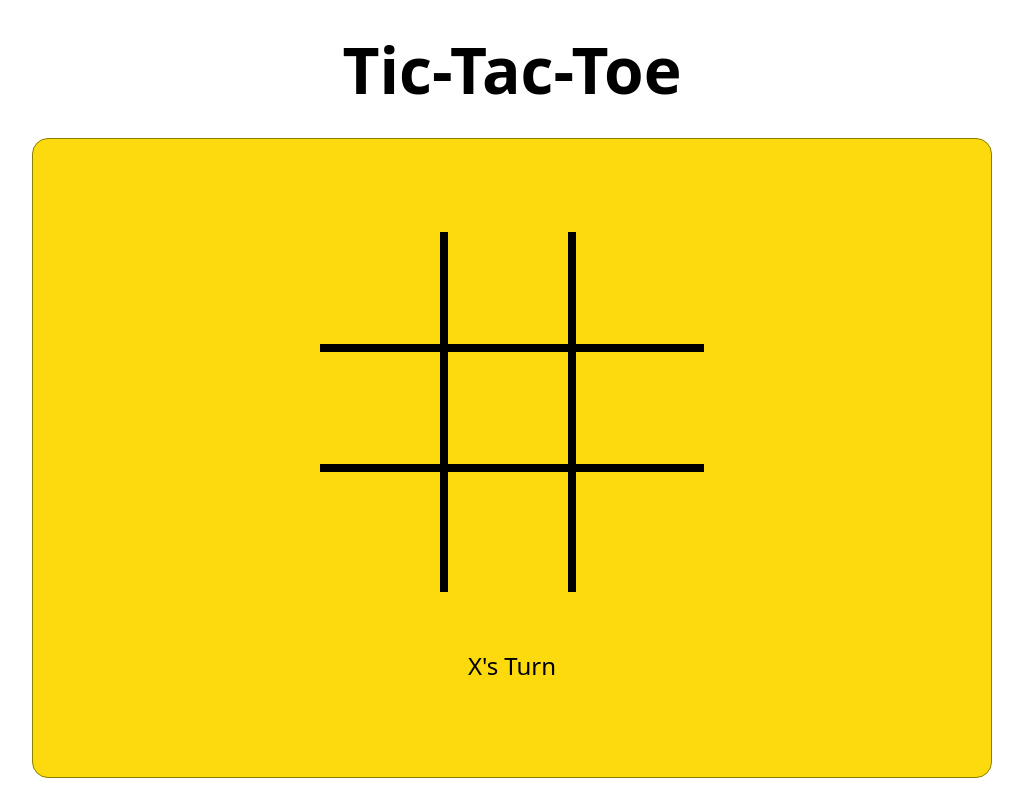
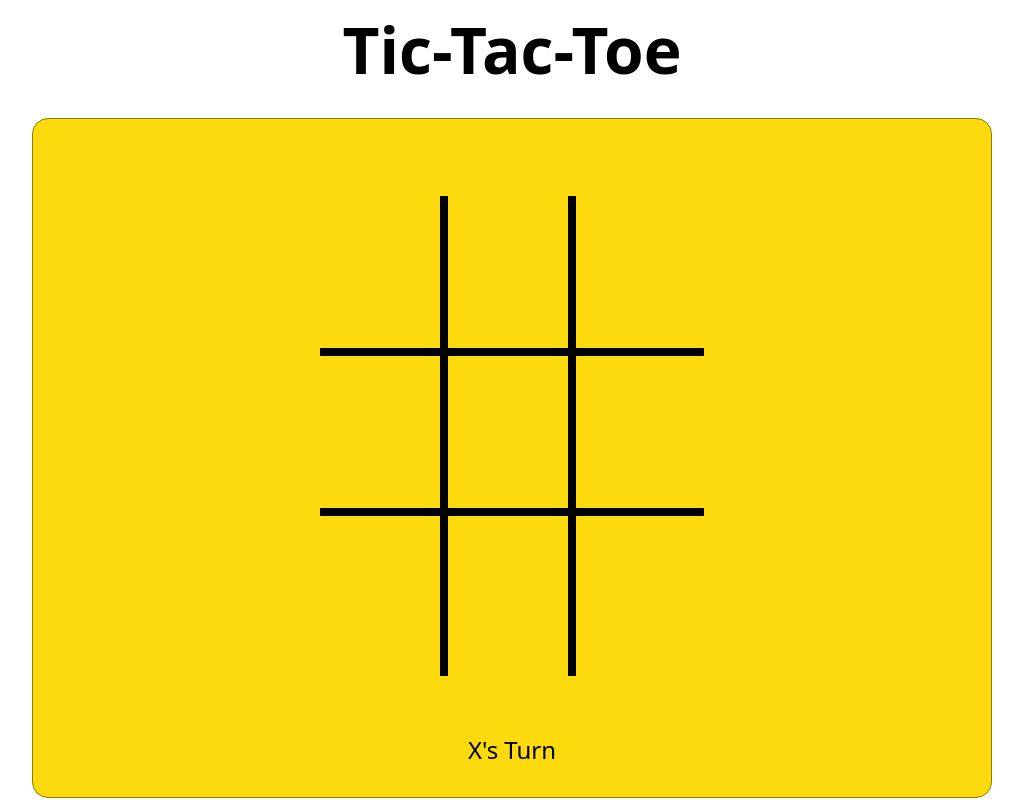
Before and after one commit to PrashantSHIV/TicTacToe, a React (Vite) app in the folder TicTacToe/: page / in a window 1280 px wide. Shown: the whole page, without its empty margins (128-1151 px from the left). Built offline with nearby package versions, Linux system fonts and the light colour scheme.

Commit message:
Update:Update in UI

```diff
--- a/TicTacToe/src/Components/Board.tsx
+++ b/TicTacToe/src/Components/Board.tsx
@@ -135,10 +135,13 @@ const Board = () => {
         <p className="font-bold text-[8vmin]">Tic-Tac-Toe</p>
         <div
           style={{ marginTop: "2.45vmin" }}
-          className="holder w-[96vw] lg:w-[75%] h-[80vmin] flex flex-col justify-center items-center border-[#8B8000] rounded-[2vmin] bg-[#FDDA0D] border-[1px]"
+          className="holder w-[92vw] lg:w-[75%] h-[85vmin] flex flex-col justify-center items-center border-[#8B8000] rounded-[2vmin] bg-[#FDDA0D] border-[1px]"
         >
-          <div className="Board w-[84%] lg:w-[40%]">
-            <div className="row1 w-[100%] h-[15vmin] flex">
+          <div
+            className="Board w-[80%] lg:w-[40%]"
+            style={{ marginTop: "6vmin" }}
+          >
+            <div className="row1 w-[100%] h-[20vmin] flex">
               <div
                 className="col1 w-[33.33%] h-[100%] border-r-[3px] border-b-[3px] lg:border-r-[8px]  lg:border-b-[8px]  flex justify-center items-center"
                 id="1"
@@ -161,7 +164,7 @@ const Board = () => {
                 }}
               ></div>
             </div>
-            <div className="row2 w-[100%] h-[15vmin] flex">
+            <div className="row2 w-[100%] h-[20vmin] flex">
               <div
                 className="col4 w-[33.33%] h-[100%]  border-b-[3px]  border-r-[3px] lg:border-r-[8px] lg:border-b-[8px] flex justify-center items-center"
                 id="4"
@@ -184,7 +187,7 @@ const Board = () => {
                 }}
               ></div>
             </div>
-            <div className="row3 w-[100%] h-[15vmin] flex">
+            <div className="row3 w-[100%] h-[20vmin] flex">
               <div
                 className="col7 w-[33.33%] h-[100%] border-r-[3px] lg:border-r-[8px]  flex justify-center items-center"
                 id="7"
```
